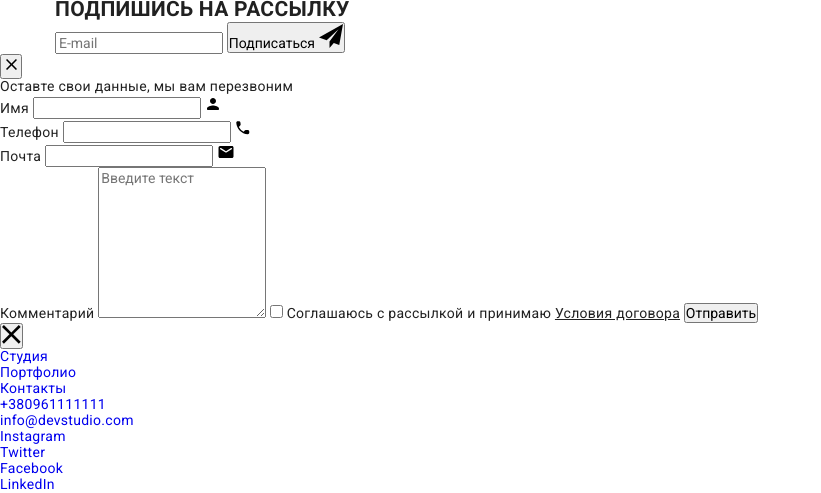
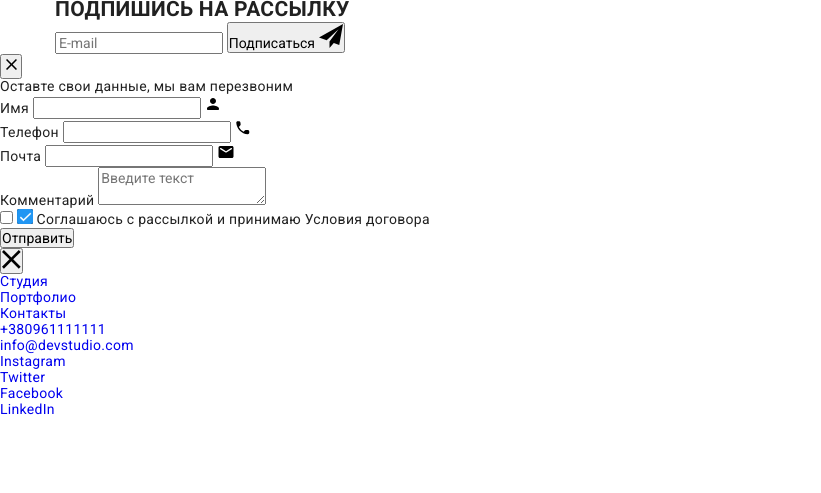
Before and after one commit to leonid12z/goit-markup-hw-08, a plain HTML site: page index.html in a window 1280 px wide. Shown: the part 5054-5547 px from the top of the page, without its empty margins (0-821 px from the left). After the commit the page ends 5472 px from the top, so only its background shows below. Drawn offline with nearby package versions, Linux system fonts and the light colour scheme.

Commit message:
19.11.2021+08

```diff
--- a/index.html
+++ b/index.html
@@ -517,8 +517,8 @@
                 </div>
 
                 <div class="modal-form__field">
-                    <label for="nickname" class="modal-form__label">Телефон</label>
-                    <input type="text" name="nickname" id="nickname" class="modal-form__entry-field" />
+                    <label for="phone" class="modal-form__label">Телефон</label>
+                    <input type="tel" name="phone" id="phone" class="modal-form__entry-field" />
                     <svg width="18" height="18" class="modal-form__svg">
                         <use href="./svg/icons_svg.svg#icon-phone"></use>
                     </svg>
@@ -526,25 +526,36 @@
 
                 <div class="modal-form__field">
                     <label for="nickname" class="modal-form__label">Почта</label>
-                    <input type="text" name="nickname" id="nickname" class="modal-form__entry-field" />
+                    <input type="email" name="mail-modal" id="mail-modal" class="modal-form__entry-field" />
                     <svg width="18" height="18" class="modal-form__svg">
                         <use href="./svg/icons_svg.svg#icon-email"></use>
                     </svg>
                 </div>
 
-                <label class="form__label">
-                    <span class="form__text">Комментарий</span>
-                    <textarea class="comment" name="comment" id="comment" rows="9" placeholder="Введите текст"></textarea>
-                </label>
+                <div class="modal-form__field area">
+                    <label for="comment" class="modal-form__label area">Комментарий</label>
+                    <textarea name="comment" id="comment" class="modal-form__entry-field area" placeholder="Введите текст"></textarea>
+                </div>
 
-                <label class="check__box" id="check__box">
-                    <input class="checkbox" type="checkbox" id="checkbox" name="checkbox" required="required"
-                        value="Соглашаюсь с рассылкой и принимаю" />
-                    <span class="icon__chec"></span>
-                    <a class="chek__1">Соглашаюсь с рассылкой и принимаю</a>
-                    <a class="chek__2"><u>Условия договора</u></a>
-                </label>
-                <button class="submit__button" type="submit">Отправить</button>
+                <div class="modal-form__conditions">
+                    <label class="modal-form__conditions-label">
+                        <input type="checkbox" class="modal-form__checkbox-input" />
+
+                        <svg width="16" height="15" class="modal-form__svg-checkbox">
+                            <use href="./svg/vektori-1.svg#icon-Vector-3" class="modal-form__checkbox-border"></use>
+                            <use href="./svg/vektori-1.svg#icon-check-1" class="modal-form__checkbox-accept"></use>
+                        </svg>
+
+                        Соглашаюсь с рассылкой и принимаю
+                        <span class="modal-form__conditions-container">
+                            <a class="modal-form__conditions-link">Условия договора</a>
+                        </span>
+                        </label>
+                        </div>
+
+                        <div class="modal-form__submit">
+                     <button type="submit" class="modal-form__submit-btn">Отправить</button>
+                 </div>
             </form>
         </div>
     </div>
--- a/sass/mobile/_modal-mobile.scss
+++ b/sass/mobile/_modal-mobile.scss
@@ -217,7 +217,7 @@
     .modal-form__submit {
       display: flex;
       justify-content: center;
-    }
+
 
     &-btn {
       width: 200px;
@@ -243,6 +243,7 @@
 
     &-btn:hover {
       background-color: var(--border-blu);
+      }
     }
   }
 }
--- a/sass/utils/_container.scss
+++ b/sass/utils/_container.scss
@@ -5,9 +5,6 @@
   padding-left: 15px;
   padding-right: 15px;
 
-  @media screen and (min-width: 480px) {
-    width: 480px;
-  }
 
   @media screen and (min-width: 768px) {
     width: 768px;
```
Also changed, not shown: css/main.css, css/main.min.css, svg/vektori-1.svg (added), 2 other files.
